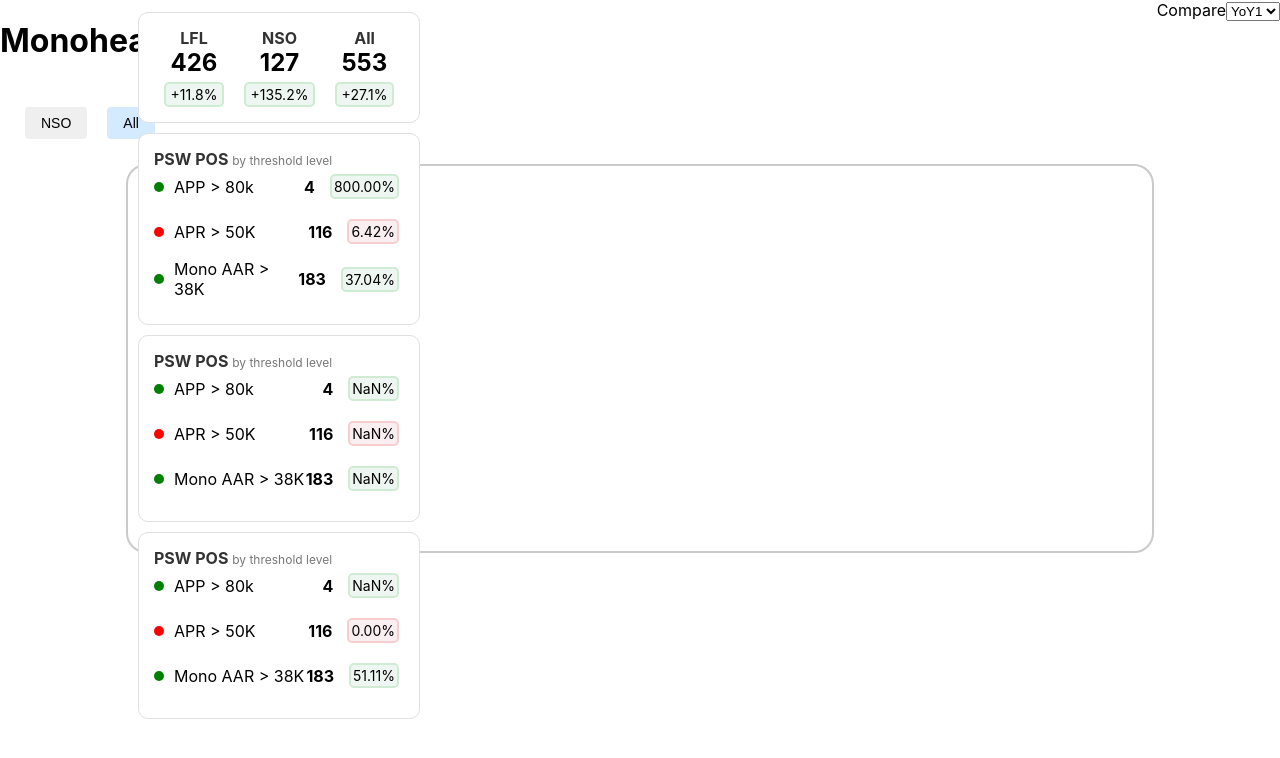
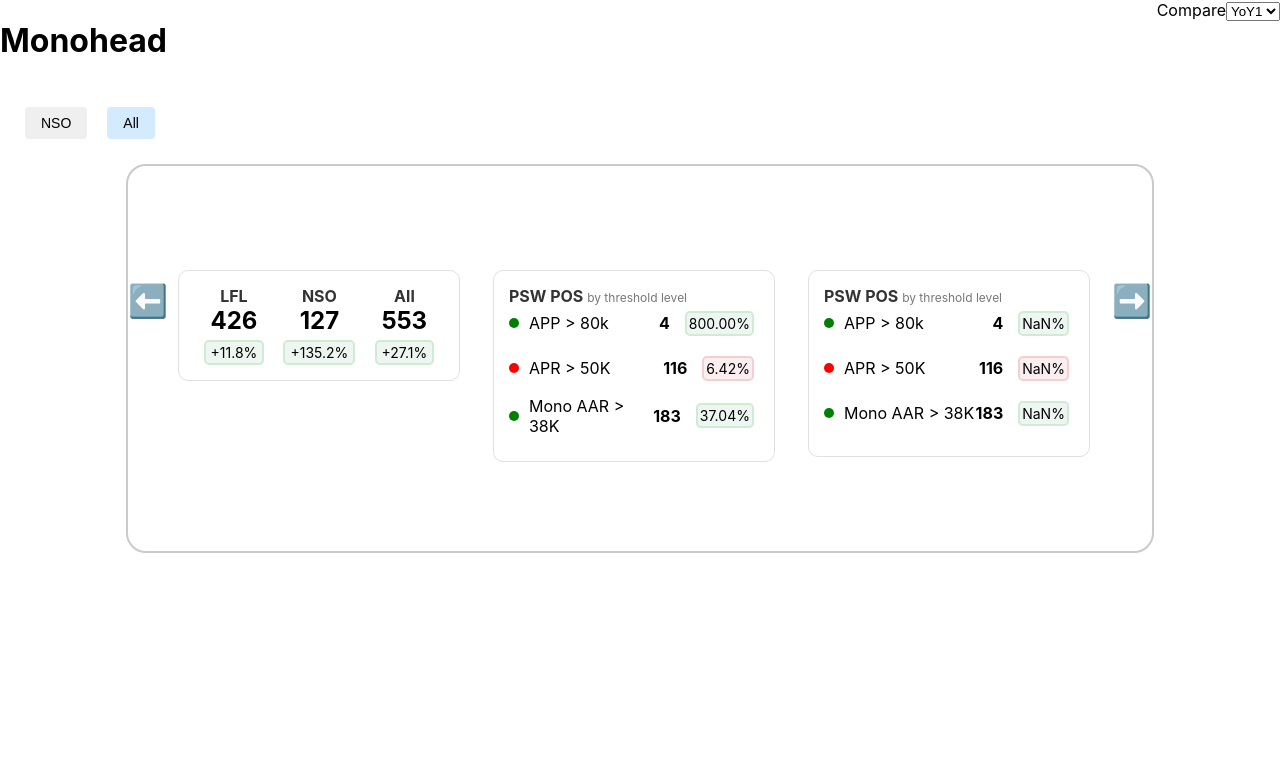
Before and after one commit to Dhanushsingamala/Doiddetask-AppleCaurosel, a React (Create React App) app: page / in a window 1280 px wide. Both pictures are taken after a click on the button "All". Shown: the top 758 px of the page. Built offline with nearby package versions, Linux system fonts and the light colour scheme.

Commit message:
corosol for allcard

```diff
--- a/src/components/AllCard.js
+++ b/src/components/AllCard.js
@@ -3,14 +3,32 @@ import "./style.scss"
 import Firstcard from './Firstcard'
 import AllCards from './AllCards'
 import { allCardData } from './data'
+import Slider from "react-slick";
+import "slick-carousel/slick/slick.css";
+
 
 const AllCard = ({ dropDown }) => {
+
+  const settings = {
+    // className: "slider variable-width",
+    dots: false,
+    infinite: false,
+    centerMode: false,
+    slidesToShow: 3,
+    slidesToScroll: 1,
+    variableWidth: false,
+    prevArrow: <h1>⬅️</h1>,
+    nextArrow: <h1>➡️</h1>,
+  };
+
   return (
     <div className='parent'>
+       <Slider {...settings}>
       <Firstcard cname = {'all'} />
       <AllCards dropDown = {dropDown} color = {'green'} allCardData = {allCardData}/>
       <AllCards dropDown = {dropDown} color = {'amber'} allCardData = {allCardData}/>
       <AllCards dropDown = {dropDown} color = {'red'} allCardData = {allCardData}/>
+      </Slider>
     </div>
   )
 }
```
